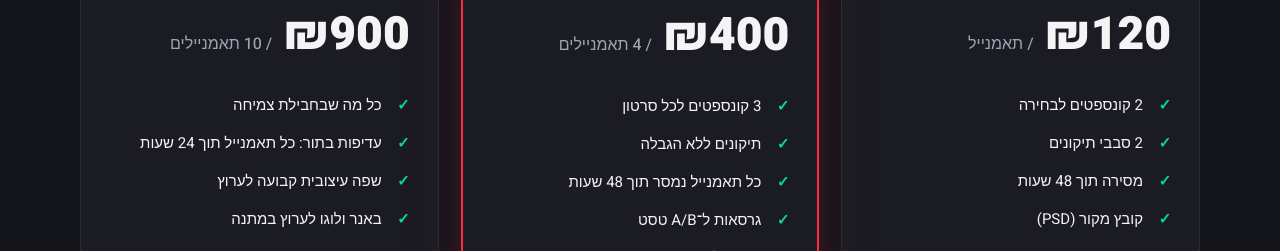
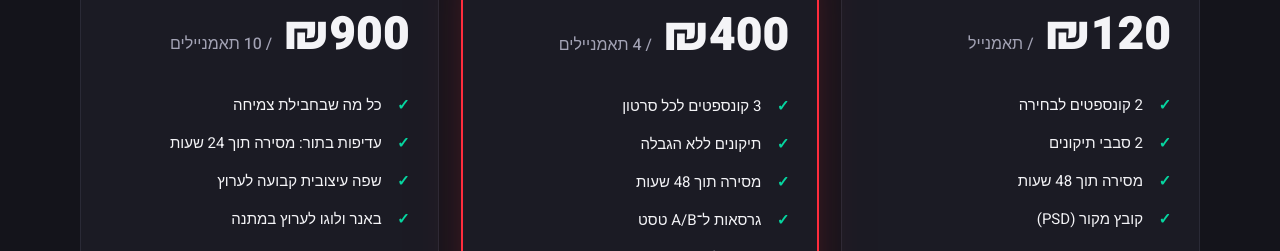
Before and after one commit to yaelytzour-cloud/thumbnail-studio, a plain HTML site: page index.html in a window 1280 px wide. Shown: the part 3320-3571 px from the top of the page. Drawn offline with Linux system fonts and the light colour scheme.

Commit message:
Simplify package delivery wording
Co-Authored-By: Claude Opus 5.5 <noreply@anthropic.com>

```diff
--- a/index.html
+++ b/index.html
@@ -460,7 +460,7 @@
         <ul>
           <li>3 קונספטים לכל סרטון</li>
           <li>תיקונים ללא הגבלה</li>
-          <li>כל תאמנייל נמסר תוך 48 שעות</li>
+          <li>מסירה תוך 48 שעות</li>
           <li>גרסאות ל־A/B טסט</li>
           <li>ייעוץ על כותרות</li>
         </ul>
@@ -472,7 +472,7 @@
         <div class="price">₪900 <small>/ 10 תאמניילים</small></div>
         <ul>
           <li>כל מה שבחבילת צמיחה</li>
-          <li>עדיפות בתור: כל תאמנייל תוך 24 שעות</li>
+          <li>עדיפות בתור: מסירה תוך 24 שעות</li>
           <li>שפה עיצובית קבועה לערוץ</li>
           <li>באנר ולוגו לערוץ במתנה</li>
           <li>ניתוח CTR חודשי</li>
```
